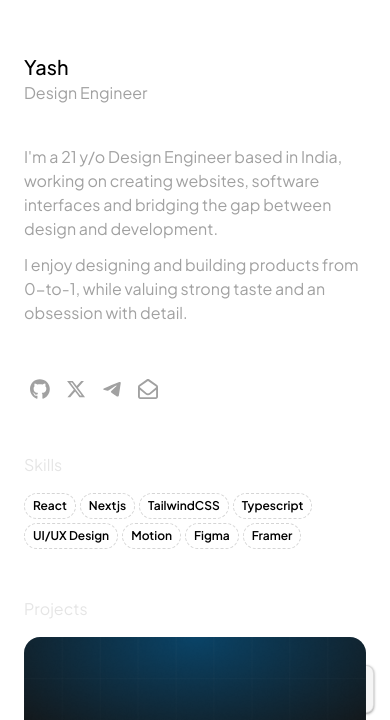
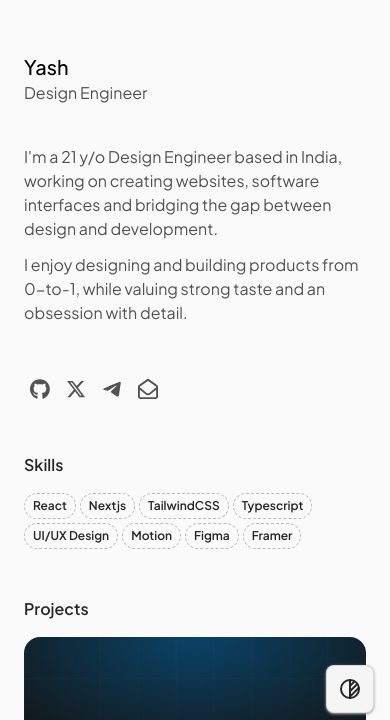
Before and after one commit to Yashx18/new-portfolio, a Next.js app: page / in a window 390 px wide. Shown: the part 115-835 px from the top of the page. Built offline with nearby package versions, Linux system fonts and the light colour scheme.

Commit message:
Fixed theme toggle bug , added more section , cleaned up the code and improved the overall code

```diff
--- a/app/globals.css
+++ b/app/globals.css
@@ -1,4 +1,5 @@
 @import 'tailwindcss';
+@custom-variant dark (&:where(.dark, .dark *));
 
 :root {
   --background: #fafafa;
--- a/app/layout.tsx
+++ b/app/layout.tsx
@@ -32,7 +32,7 @@ export default function RootLayout({ children }: { children: React.ReactNode })
       className={`${inter.variable} ${plusJakarta.variable} ${geist.variable}`}
       suppressHydrationWarning
     >
-      <body className=" antialiased">
+      <body className="antialiased">
         <ThemeProvider attribute="class" defaultTheme="system" enableSystem>
           <ModeToggle />
           {children}
--- a/app/page.tsx
+++ b/app/page.tsx
@@ -3,10 +3,10 @@ import { cn } from '@/lib/utils';
 
 export default function Home() {
   return (
-    <div className="font-plus-jakarta-sans min-h-screen w-full bg-white dark:bg-black">
+    <div className="font-plus-jakarta-sans bg-background dark:bg-foreground min-h-screen w-full">
       <main
         className={cn(
-          'relative mx-auto max-w-screen-sm pt-36 pb-12',
+          'relative mx-auto max-w-screen-sm pt-36 pb-12 select-none',
           // Before Psuedo elements
           'before:pointer-events-none before:fixed before:inset-x-0 before:top-0 before:z-10 before:h-24 before:w-full before:backdrop-blur-sm',
           // Gradients
--- a/components/Portfolio.tsx
+++ b/components/Portfolio.tsx
@@ -2,6 +2,7 @@ import Image from 'next/image';
 import { GithubIcon, XIcon, MailIcon, TelegramIcon } from './icons/Icons';
 import { Section } from './ui/Section';
 import Link from 'next/link';
+import { cn } from '@/lib/utils';
 
 const skills: String[] = [
   'React',
@@ -26,6 +27,25 @@ const projects = [
     src: '/images/FintaBanner.png',
     alt: 'Finta Banner',
     info: 'React + Tailwindcss',
+  },
+];
+
+const socialLinks = [
+  {
+    href: 'https://github.com/yashx18',
+    icon: GithubIcon,
+  },
+  {
+    href: 'https://x.com/TheKen__',
+    icon: XIcon,
+  },
+  {
+    href: 'https://t.me/kenx024',
+    icon: TelegramIcon,
+  },
+  {
+    href: 'mailto:yashx024@gmail.com',
+    icon: MailIcon,
   },
 ];
 
@@ -64,19 +84,22 @@ export const Portfolio = () => {
       <Skills />
       <Projects />
       <Designs />
+      <More />
     </>
   );
 };
 
 const Header = () => {
   return (
-    <header className="select-none">
+    <header>
       <Section className="flex flex-col gap-10">
         <h1 className="flex flex-col items-start">
           <div className="text-xl font-medium">Yash</div>
-          <div className="text-md font-normal text-neutral-400">Design Engineer</div>
+          <div className="text-md font-normal text-neutral-600 dark:text-neutral-400">
+            Design Engineer
+          </div>
         </h1>
-        <div className="text-md flex flex-col gap-3 text-neutral-400">
+        <div className="text-md flex flex-col gap-3 text-neutral-600 dark:text-neutral-400">
           <div>
             I'm a 21 y/o Design Engineer based in India, working on creating websites, software
             interfaces and bridging the gap between design and development.
@@ -94,14 +117,14 @@ const Header = () => {
 const Projects = () => {
   return (
     <Section>
-      <div className="text-neutral-200">Projects</div>
+      <div className="font-semibold text-neutral-800 dark:text-neutral-200">Projects</div>
       <div className="grid w-full grid-cols-1 gap-4 lg:grid-cols-2">
         {projects.map((item, index) => (
           <a
             href={item.href}
             key={index}
             target="_blank"
-            className="hover:after:content-[${item.info}] relative col-span-1 overflow-hidden rounded-2xl transition-transform duration-200 after:absolute after:inset-0 after:h-full after:w-full after:bg-black after:text-white after:opacity-0 after:transition-opacity after:duration-200 hover:scale-101 hover:after:opacity-20"
+            className="hover:after:content-[${item.info}] relative col-span-1 overflow-hidden rounded-2xl transition-transform duration-200 will-change-transform after:absolute after:inset-0 after:h-full after:w-full after:bg-black after:text-white after:opacity-0 after:transition-opacity after:duration-200 hover:scale-101 hover:after:opacity-20"
           >
             <Image
               src={item.src}
@@ -122,38 +145,21 @@ const Contact = () => {
   return (
     <Section>
       <div className="flex flex-wrap items-center justify-start gap-1">
-        {/* GITHUB */}
-        <a
-          href="https://github.com/yashx18"
-          target="_blank"
-          className="rounded-lg p-1.5 text-neutral-400 transition-colors duration-300 hover:bg-neutral-200/10 hover:text-neutral-200"
-        >
-          <GithubIcon className="size-5" />
-        </a>
-        {/* X */}
-        <a
-          href="https://x.com/TheKen__"
-          target="_blank"
-          className="rounded-lg p-1.5 text-neutral-400 transition-colors duration-300 hover:bg-neutral-200/10 hover:text-neutral-200"
-        >
-          <XIcon className="size-5" />
-        </a>
-        {/* TELEGRAM */}
-        <a
-          href="https://t.me/kenx024"
-          target="_blank"
-          className="rounded-lg p-1.5 text-neutral-400 transition-colors duration-300 hover:bg-neutral-200/10 hover:text-neutral-200"
-        >
-          <TelegramIcon className="size-5" />
-        </a>
-        {/* MAIL */}
-        <a
-          href="mailto:yashx024@gmail.com"
-          target="_blank"
-          className="rounded-lg p-1.5 text-neutral-400 transition-colors duration-300 hover:bg-neutral-200/10 hover:text-neutral-200"
-        >
-          <MailIcon className="size-5" />
-        </a>
+        {socialLinks.map((item, index) => (
+          <a
+            href={item.href}
+            target="_blank"
+            className={cn(
+              'rounded-lg p-1.5 transition-colors duration-300',
+              'text-neutral-600 hover:bg-neutral-200 hover:text-neutral-700',
+              // Dark mode
+              'dark:text-neutral-400 dark:hover:bg-neutral-200/10 dark:hover:text-neutral-200'
+            )}
+            key={index}
+          >
+            <item.icon className="size-5" />
+          </a>
+        ))}
       </div>
     </Section>
   );
@@ -162,12 +168,12 @@ const Contact = () => {
 const Skills = () => {
   return (
     <Section>
-      <div className="text-neutral-200">Skills</div>
+      <div className="font-semibold text-neutral-800 dark:text-neutral-300">Skills</div>
       <div className="flex flex-wrap items-center justify-start gap-1">
         {skills.map((item, index) => (
           <span
             key={index}
-            className="text-bg-neutral-400 rounded-full border border-dashed border-neutral-500/30 px-2 py-1 text-xs font-semibold"
+            className="rounded-full border border-dashed border-neutral-400/70 dark:border-neutral-500/40 px-2 py-1 text-xs font-semibold dark:text-neutral-200 text-neutral-800"
           >
             {item}
           </span>
@@ -180,13 +186,13 @@ const Skills = () => {
 const Designs = () => {
   return (
     <Section>
-      <div className="text-neutral-200">Designs</div>
+      <div className="font-semibold text-neutral-800 dark:text-neutral-300">Designs</div>
       <div className="relative h-full w-full select-none">
         <div className="columns-1 gap-4 mask-b-from-40% mask-b-to-86% lg:columns-2">
           {designs.map((item, index) => (
             <div
               key={index}
-              className="relative col-span-1 mb-4 h-full w-full break-inside-avoid overflow-hidden rounded-2xl border border-neutral-800/20 transition-transform duration-200 before:absolute before:inset-0 before:h-full before:w-full before:bg-black before:text-white before:opacity-0 before:transition-opacity before:duration-200 before:content-[''] hover:scale-101 hover:before:opacity-20"
+              className="relative col-span-1 mb-4 h-full w-full break-inside-avoid overflow-hidden rounded-2xl border border-neutral-800/20 transition-transform duration-200 will-change-transform before:absolute before:inset-0 before:h-full before:w-full before:bg-black before:text-white before:opacity-0 before:transition-opacity before:duration-200 before:content-[''] hover:scale-101 hover:before:opacity-20"
             >
               <Image
                 src={item.src}
@@ -200,7 +206,16 @@ const Designs = () => {
           ))}
         </div>
         <Link href="/designs">
-          <button className="dark:bg-foreground bg-background absolute bottom-22 left-1/2 -translate-x-1/2 cursor-pointer rounded-lg px-4 py-2 text-sm text-neutral-400 ring-[1.5px] ring-neutral-300 transition-all duration-200 will-change-transform select-none hover:text-neutral-300 hover:ring-neutral-400 active:scale-98 lg:bottom-9 dark:ring-neutral-700/40 dark:hover:ring-neutral-500">
+          <button
+            className={cn(
+              // Light mode classes
+              "bg-background text-neutral-700 ring-[1.5px] ring-neutral-300 hover:text-neutral-600 hover:ring-neutral-400",
+              // Shared classes
+              "absolute bottom-22 left-1/2 -translate-x-1/2 cursor-pointer rounded-lg px-4 py-2 text-sm transition-all duration-200 will-change-transform select-none active:scale-98 lg:bottom-9",
+              // Dark mode classes
+              "dark:bg-foreground dark:text-neutral-400 dark:ring-neutral-700/40 dark:hover:text-neutral-300 dark:hover:ring-neutral-500"
+            )}
+          >
             View more
           </button>
         </Link>
@@ -208,3 +223,36 @@ const Designs = () => {
     </Section>
   );
 };
+
+const More = () => {
+  return (
+    <Section>
+      <div className="font-semibold text-neutral-800 dark:text-neutral-300">More</div>
+      <div className="text-neutral-600 dark:text-neutral-400">
+        You can see more of my work on
+        <Link
+          href={'https://x.com/theken__'}
+          target="_blank"
+          className="transition-colors duration-200 hover:text-neutral-800 dark:hover:text-neutral-200"
+        >
+          {' '}
+          <span className="underline decoration-sky-800 decoration-wavy decoration-1 underline-offset-4">
+            Twitter
+          </span>{' '}
+        </Link>
+        and more of my code on
+        <Link
+          href={'https://github.com/yashx18'}
+          target="_blank"
+          className="transition-colors duration-200 hover:text-neutral-800 dark:hover:text-neutral-200"
+        >
+          {' '}
+          <span className="underline decoration-sky-800 decoration-wavy decoration-1 underline-offset-4">
+            Github
+          </span>{' '}
+        </Link>
+        .
+      </div>
+    </Section>
+  );
+};
--- a/components/mode-toggle.tsx
+++ b/components/mode-toggle.tsx
@@ -27,26 +27,23 @@ export const ModeToggle = () => {
     setTheme('dark');
   };
 
-  const currentTheme = mounted ? (theme === 'system' ? resolvedTheme : theme) : null;
+  if (!mounted) return null;
+
+  const currentTheme = theme === 'system' ? resolvedTheme : theme;
 
   return (
     <button
       onClick={SWITCH_THEME}
       className={cn(
-        'fixed md:right-6 right-4 bottom-4 md:bottom-6 flex size-12 cursor-pointer items-center justify-center rounded-lg border transition-transform duration-150 hover:scale-101 active:scale-98 will-change-transform',
+        'fixed right-4 bottom-4 z-10 flex size-12 cursor-pointer items-center justify-center rounded-lg border transition-transform duration-150 will-change-transform hover:scale-101 active:scale-98 md:right-6 md:bottom-6',
         currentTheme === 'dark'
-          ? 'border-neutral-600/80 bg-neutral-950 shadow-sm shadow-neutral-800'
+          ? 'border-neutral-600/40 bg-foreground shadow-sm shadow-neutral-900'
           : 'border-neutral-300/80 bg-neutral-100 shadow-sm shadow-neutral-400'
       )}
     >
-      {mounted && (
-        <ModeIcon
-          className={cn(
-            'size-6',
-            currentTheme === 'dark' ? 'text-neutral-200' : 'text-neutral-800'
-          )}
-        />
-      )}
+      <ModeIcon
+        className={cn('size-6', currentTheme === 'dark' ? 'text-neutral-200' : 'text-neutral-800')}
+      />
     </button>
   );
 };
```
Also changed, not shown: app/designs/page.tsx (+19 -8 lines), components/icons/Icons.tsx (+29 -9 lines).
